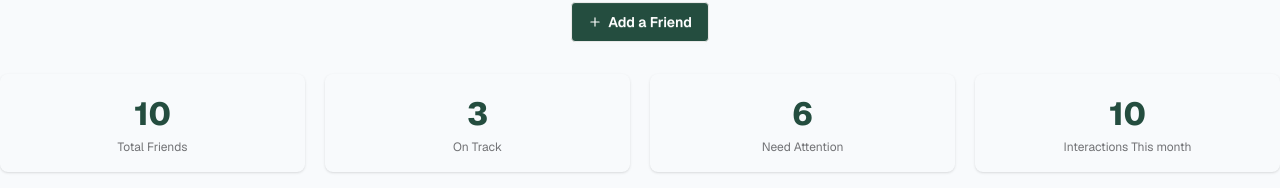
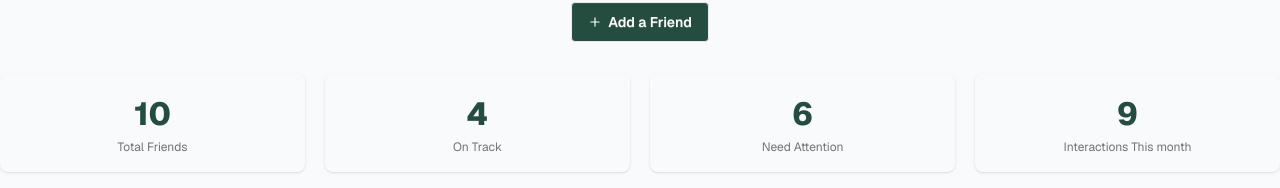
Before and after one commit to shariarislam-romim/Keen-Keeper, a React (Vite) app: page / in a window 1280 px wide. Shown: the part 211-399 px from the top of the page. Built offline with nearby package versions, Linux system fonts and the light colour scheme.

Commit message:
completely done this project

```diff
--- a/public/Friends.json
+++ b/public/Friends.json
@@ -76,7 +76,7 @@
     "name": "Isabella Rossi",
     "picture": "https://randomuser.me/api/portraits/women/60.jpg",
     "email": "isabella.rossi@example.com",
-    "days_since_contact": 6,
+    "days_since_contact": 36,
     "status": "on-track",
     "tags": ["music", "concert buddy"],
     "bio": "Enjoys indie music festivals and collecting vinyl records.",
--- a/src/component/context/DetailsProvider.jsx
+++ b/src/component/context/DetailsProvider.jsx
@@ -1,9 +1,19 @@
-import { createContext, useState } from "react";
+import { createContext, useEffect, useState } from "react";
 
 export const DetailsContext = createContext();
 
 const DetailsProvider = ({children}) => {
     const [check,setCheck] = useState([]);
+    const [friends,setFriends] = useState([]);
+    const [loading,setLoading] = useState(true);
+
+    useEffect(() => {
+        fetch("/Friends.json").then((res)=> res.json())
+        .then((data)=>{
+            setFriends(data);
+            setLoading(false);
+        })
+    }, []);
 
     const addCheck =(friend)=>{
         setCheck((f)=> [...f,friend])
@@ -13,6 +23,10 @@ const DetailsProvider = ({children}) => {
         check,
         setCheck,
         addCheck,
+        friends,
+        setFriends,
+        loading,
+        setLoading
     }
 
     return (
--- a/src/component/home/AllFriendsCard/AllFriends.jsx
+++ b/src/component/home/AllFriendsCard/AllFriends.jsx
@@ -1,6 +1,7 @@
 
-import { useEffect, useState } from "react";
 import FriendCard from "./FriendCard";
+import { DetailsContext } from "../../context/DetailsProvider";
+import { use } from "react";
 
 // const friendsPromise = fetch("/Friends.json").then((res)=> res.json());
 
@@ -9,16 +10,7 @@ const AllFriends = () => {
     // const friends = use(friendsPromise)
     // console.log(friends,"All friends")
 
-    const [friends,setFriends] = useState([]);
-    const [loading,setLoading] = useState(true);
-
-    useEffect(() => {
-        fetch("/Friends.json").then((res)=> res.json())
-        .then((data)=>{
-            setFriends(data);
-            setLoading(false);
-        })
-    }, []);
+    const {friends,loading} = use(DetailsContext)
 
     if(loading){
         return(
--- a/src/component/home/Count.jsx
+++ b/src/component/home/Count.jsx
@@ -1,29 +1,40 @@
+
+import { use } from 'react';
 import '../../App.css'
+import { DetailsContext } from '../context/DetailsProvider';
+
 
 const Count = () => {
+
+    const {friends} = use(DetailsContext)
+
+    const onTrack = friends.filter((friend)=> friend.status === "on-track");
+    const attention = friends.filter((friend) => friend.status === "almost due" || friend.status === "overdue");
+    const thisMonth = friends.filter((friend) => friend.days_since_contact <= 30)
+
     return (
         <div className="grid grid-cols-2 lg:grid-cols-4 gap-5 text-center container mx-auto">
             <div className="stats shadow">
                 <div className="stat">
-                    <h1 className="stat-value green">10</h1>
+                    <h1 className="stat-value green">{friends.length}</h1>
                 <p className="stat-desc">Total Friends</p>
                 </div>
             </div>
             <div className="stats shadow">
                 <div className="stat">
-                    <h1 className="stat-value green">3</h1>
+                    <h1 className="stat-value green">{onTrack.length}</h1>
                 <p className="stat-desc">On Track</p>
                 </div>
             </div>
             <div className="stats shadow">
                 <div className="stat">
-                    <h1 className="stat-value green">6</h1>
+                    <h1 className="stat-value green">{attention.length}</h1>
                 <p className="stat-desc">Need Attention</p>
                 </div>
             </div>
             <div className="stats shadow">
                 <div className="stat  place-items-center">
-                    <h1 className="stat-value green">10</h1>
+                    <h1 className="stat-value green">{thisMonth.length}</h1>
                 <p className="stat-desc">Interactions This month</p>
                 </div>
             </div>
--- a/src/pages/Stats.jsx
+++ b/src/pages/Stats.jsx
@@ -31,7 +31,7 @@ const Stats = ({ isAnimationActive = true }) => {
     ];
 
     return (
-        <div className="pt-10 pb-15 md:pt-20 md:pb-20 bg-[#F8FAFC]">
+        <div className="pt-10 pb-6 md:pt-20 md:pb-20 bg-[#F8FAFC]">
             {
                 check.length === 0 ? (
                     <div className=" text-center shadow-sm bg-red-500 p-4 w-11/12 mx-auto rounded-md ">
@@ -63,9 +63,8 @@ const Stats = ({ isAnimationActive = true }) => {
                                     }
                                     </Pie>
 
-
                                     <Tooltip />
-                                    <Legend  wrapperStyle={{ paddingTop: "25px" }} />
+                                    <Legend  wrapperStyle={{ paddingTop: "20px" }} />
                                     </PieChart>
                                 </div>
                             </div>
```
Also changed, not shown: src/component/hooks/Hooks.jsx (added), 1 other file (tests, documents, lock files or other folders).
